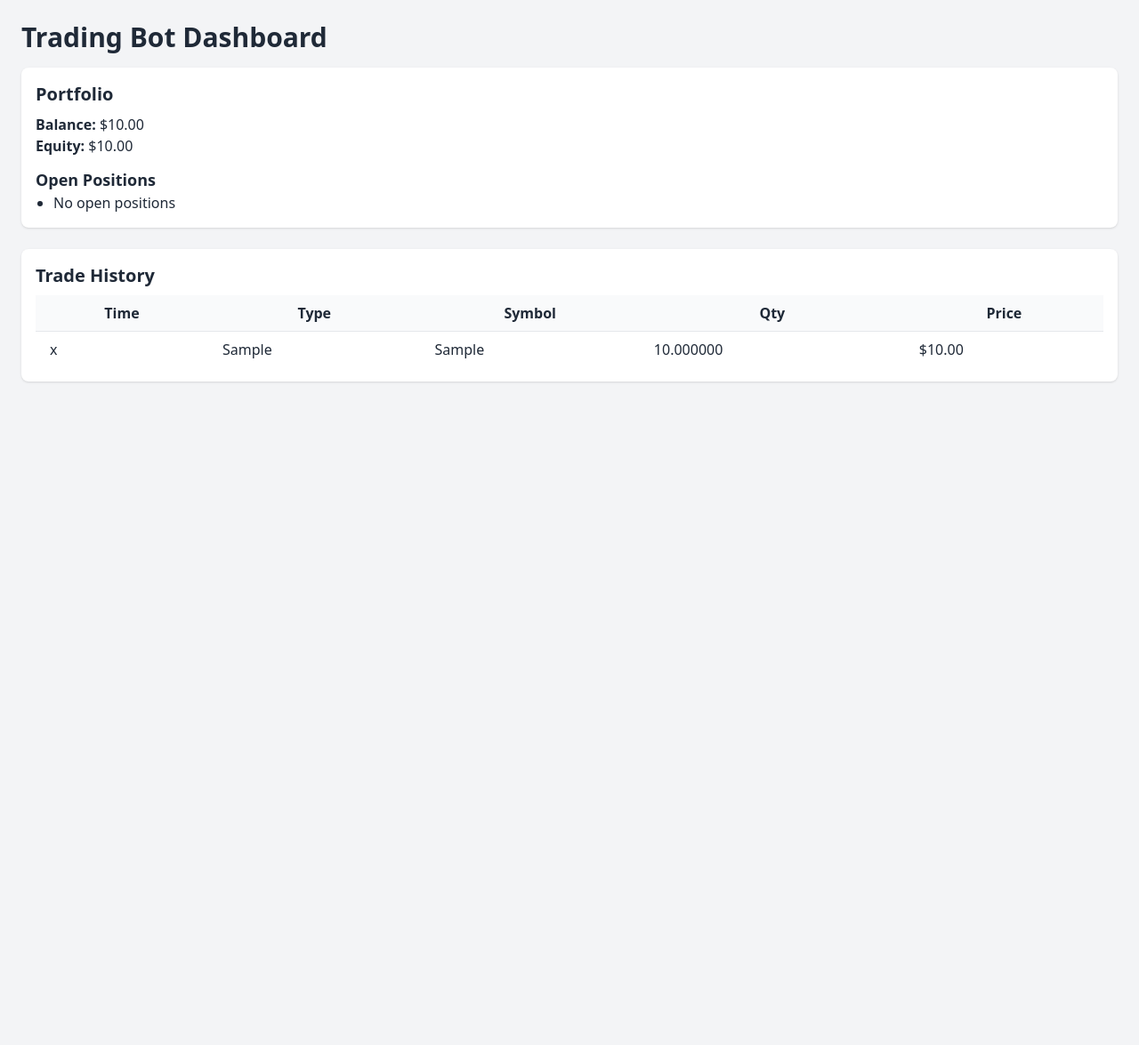
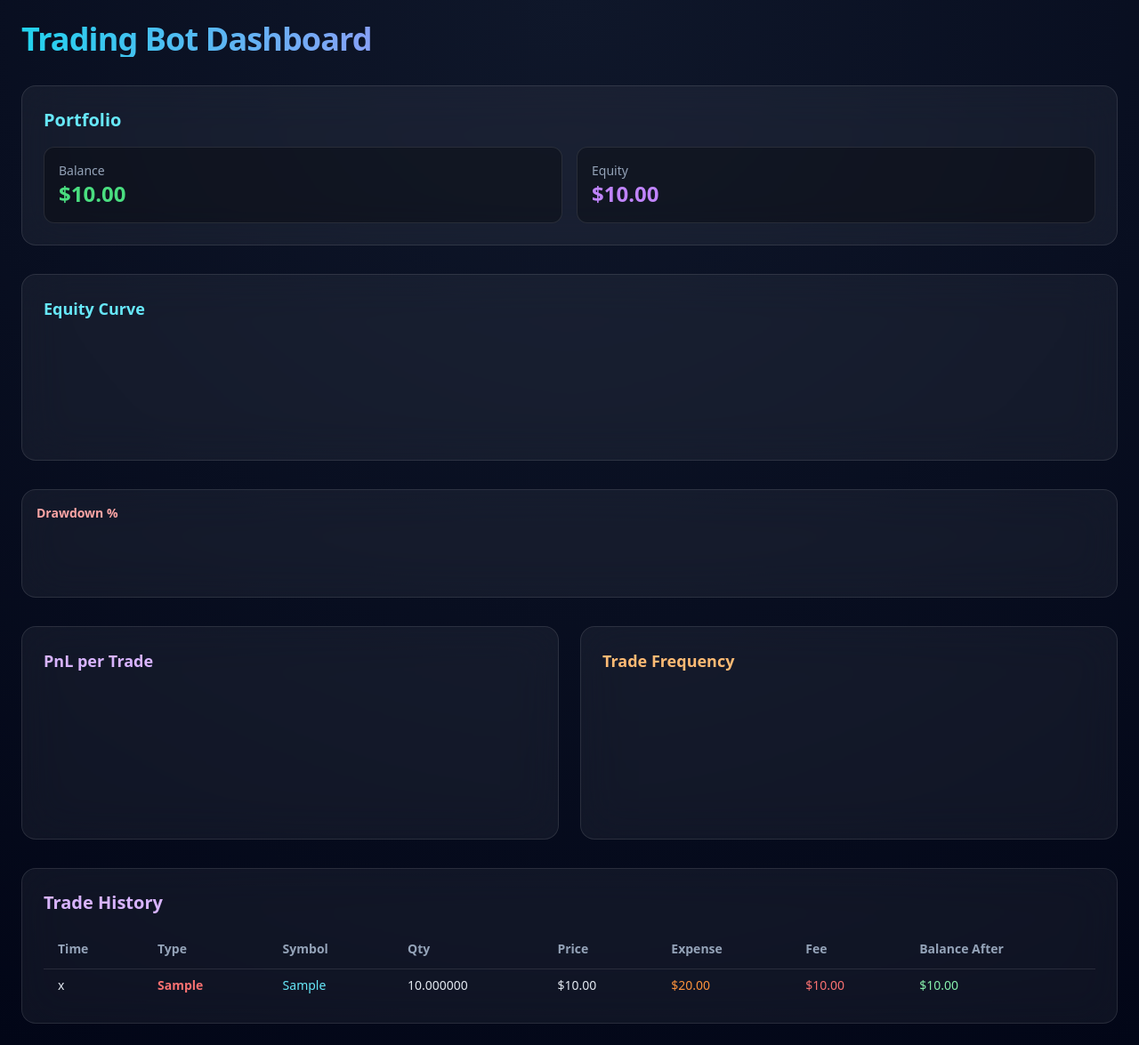
Before and after one commit to retr0-m/trading-bot.py, a FastAPI app: page / in a window 1280 px wide. Shown: the whole page at 89% size. Before the commit the page ends 430 px from the top, so only its background shows below. Run offline with FastAPI, Linux system fonts and the light colour scheme; tables that the repository leaves empty hold one stand-in row (values such as "Sample post"); a map, chart or similar area stays blank; some libraries are stand-ins or nearby versions.

Commit message:
Improved dashboard and settings

```diff
--- a/app/dashboard.py
+++ b/app/dashboard.py
@@ -19,56 +19,46 @@ db : PortfolioDB  # global variable to hold the database connection
 def build_portfolio_from_trades(trades):
     balance = 0.0
     equity = 0.0
-    positions = []
     trade_history = []
+
+    # Track net position per symbol
+    position_count = {sym: 0 for sym in SYMBOLS}
 
     for t in trades:
         trade_id, symbol, side, price, amount, fee, balance_after, timestamp = t
 
         balance = balance_after
-        equity = balance_after  # for now: no unrealized PnL
+        equity = balance  # unrealized PnL later
+
+        if side == "BUY":
+            position_count[symbol] += 1
+        elif side == "SELL":
+            position_count[symbol] -= 1
 
         trade_history.append({
-            "id":trade_id,
+            "id": trade_id,
             "time": timestamp,
             "type": side,
             "symbol": symbol,
             "qty": amount,
             "price": price,
-            "expense": price*amount if side == "BUY" else -price*amount,
-            "balance after": balance_after
+            "expense": (price * amount) / 5, # approximate, since we don't track leverage here
+            "fee": fee,
+            "balance_after": balance_after
         })
 
-    # If last trade is BUY for each symbol → open position
-    trades_by_symbol = {sym: [] for sym in SYMBOLS}
-    for t in trades:
-        trade_id, symbol, side, price, amount, fee, balance_after, timestamp = t
-        for sym in SYMBOLS:
-            if symbol == sym:
-                trades_by_symbol[sym].append(t)
-    open_positions = []
-    for sym, last_trades in trades_by_symbol.items():
-        buy_number = 0
-        sell_number = 0
-        for trade in last_trades:
-            if trade[2] == "BUY":  # side == "BUY"
-                buy_number += 1
-            elif trade[2] == "SELL":  # side == "SELL"
-                sell_number += 1
-        if buy_number > sell_number:  # odd number of BUYs → open position
-            open_positions.append(sym)
-
-
-    for symbol in open_positions:
-        positions.append(
-            f"{symbol}: OPEN"
-        )
+    # Open positions = symbols with net BUYs
+    positions = [
+        f"{sym}: OPEN"
+        for sym, count in position_count.items()
+        if count > 0
+    ]
 
     return {
         "balance": balance,
         "equity": equity,
         "positions": positions,
-        "trade_history": trade_history[::-1]  # newest first
+        "trade_history": trade_history[::-1]
     }
 
 
--- a/app/templates/dashboard.html
+++ b/app/templates/dashboard.html
@@ -6,60 +6,160 @@
     <title>Trading Bot Dashboard</title>
 
     <script src="https://cdn.tailwindcss.com"></script>
+    <script src="https://cdn.jsdelivr.net/npm/chart.js"></script>
 
-    <!-- Auto refresh every 5 seconds -->
     <meta http-equiv="refresh" content="5" />
+
+    <style>
+      body {
+        background: radial-gradient(circle at top, #0f172a, #020617);
+      }
+    </style>
   </head>
-  <body class="bg-gray-100 text-gray-800">
-    <div class="container mx-auto p-6">
-      <h1 class="text-3xl font-bold mb-4">Trading Bot Dashboard</h1>
 
-      <div class="bg-white rounded-lg shadow p-4 mb-6">
-        <h2 class="text-xl font-semibold mb-2">Portfolio</h2>
-        <p>
-          <strong>Balance:</strong> ${{ '%.2f'|format(portfolio.balance) }}
-        </p>
-        <p>
-          <strong>Equity:</strong> ${{ '%.2f'|format(portfolio.equity) }}
-        </p>
+  <body class="text-slate-200 min-h-screen">
+    <div class="container mx-auto p-6 space-y-8">
+      <!-- Header -->
+      <h1 class="text-4xl font-extrabold tracking-tight bg-gradient-to-r from-cyan-400 via-purple-400 to-pink-500 bg-clip-text text-transparent">Trading Bot Dashboard</h1>
 
-        <h3 class="text-lg font-semibold mt-3">Open Positions</h3>
-        <ul class="list-disc ml-5">
-          {% if portfolio.positions %}
-            {% for p in portfolio.positions %}
-              <li>{{ p }}</li>
-            {% endfor %}
-          {% else %}
-            <li>No open positions</li>
-          {% endif %}
-        </ul>
+      <!-- ================= Portfolio ================= -->
+      <div class="backdrop-blur-xl bg-white/5 border border-white/10 rounded-2xl p-6">
+        <h2 class="text-xl font-semibold mb-4 text-cyan-300">Portfolio</h2>
+
+        <div class="grid grid-cols-1 sm:grid-cols-2 gap-4">
+          <div class="p-4 rounded-xl bg-black/30 border border-white/10">
+            <p class="text-sm text-slate-400">Balance</p>
+            <p class="text-2xl font-bold text-green-400">${{ '%.2f'|format(portfolio.balance) }}</p>
           </div>
 
-      <div class="bg-white rounded-lg shadow p-4">
-        <h2 class="text-xl font-semibold mb-2">Trade History</h2>
-        <table class="min-w-full divide-y divide-gray-200">
-          <thead class="bg-gray-50">
-            <tr>
-              <th class="px-4 py-2">Time</th>
-              <th class="px-4 py-2">Type</th>
-              <th class="px-4 py-2">Symbol</th>
-              <th class="px-4 py-2">Qty</th>
-              <th class="px-4 py-2">Price</th>
+          <div class="p-4 rounded-xl bg-black/30 border border-white/10">
+            <p class="text-sm text-slate-400">Equity</p>
+            <p class="text-2xl font-bold text-purple-400">${{ '%.2f'|format(portfolio.equity) }}</p>
+          </div>
+        </div>
+      </div>
+
+      <!-- ================= Equity Curve ================= -->
+      <div class="backdrop-blur-xl bg-white/5 border border-white/10 rounded-2xl p-6">
+        <h2 class="text-lg font-semibold mb-3 text-cyan-300">Equity Curve</h2>
+        <canvas id="equityChart" height="120"></canvas>
+      </div>
+
+      <!-- ================= Drawdown ================= -->
+      <div class="backdrop-blur-xl bg-white/5 border border-white/10 rounded-2xl p-4">
+        <h2 class="text-sm font-semibold mb-2 text-red-300">Drawdown %</h2>
+        <canvas id="drawdownChart" height="60"></canvas>
+      </div>
+
+      <!-- ================= PnL + Frequency ================= -->
+      <div class="grid grid-cols-1 md:grid-cols-2 gap-6">
+        <!-- PnL Histogram -->
+        <div class="backdrop-blur-xl bg-white/5 border border-white/10 rounded-2xl p-6">
+          <h2 class="text-lg font-semibold mb-3 text-purple-300">PnL per Trade</h2>
+          <canvas id="pnlChart"></canvas>
+        </div>
+
+        <!-- Trade Frequency -->
+        <div class="backdrop-blur-xl bg-white/5 border border-white/10 rounded-2xl p-6">
+          <h2 class="text-lg font-semibold mb-3 text-orange-300">Trade Frequency</h2>
+          <canvas id="freqChart"></canvas>
+        </div>
+      </div>
+
+      <!-- ================= Trade History ================= -->
+      <div class="backdrop-blur-xl bg-white/5 border border-white/10 rounded-2xl p-6">
+        <h2 class="text-xl font-semibold mb-4 text-purple-300">Trade History</h2>
+
+        <div class="overflow-x-auto">
+          <table class="min-w-full text-sm">
+            <thead>
+              <tr class="text-left text-slate-400 border-b border-white/10">
+                <th class="px-4 py-3">Time</th>
+                <th class="px-4 py-3">Type</th>
+                <th class="px-4 py-3">Symbol</th>
+                <th class="px-4 py-3">Qty</th>
+                <th class="px-4 py-3">Price</th>
+                <th class="px-4 py-3">Expense</th>
+                <th class="px-4 py-3">Fee</th>
+                <th class="px-4 py-3">Balance After</th>
               </tr>
             </thead>
-          <tbody class="divide-y divide-gray-200">
+
+            <tbody class="divide-y divide-white/5">
               {% for t in portfolio.trade_history %}
-              <tr>
+                <tr class="hover:bg-white/5">
                   <td class="px-4 py-2">{{ t.time }}</td>
-                <td class="px-4 py-2">{{ t.type }}</td>
-                <td class="px-4 py-2">{{ t.symbol }}</td>
+                  <td class="px-4 py-2 font-semibold {% if t.type == 'BUY' %}
+                      text-green-400
+                    {% else %}
+                      text-red-400
+                    {% endif %}">{{ t.type }}</td>
+                  <td class="px-4 py-2 text-cyan-300">{{ t.symbol }}</td>
                   <td class="px-4 py-2">{{ '%.6f'|format(t.qty) }}</td>
                   <td class="px-4 py-2">${{ '%.2f'|format(t.price) }}</td>
+                  <td class="px-4 py-2 text-orange-400">${{ '%.2f'|format(t.expense) }}</td>
+                  <td class="px-4 py-2 text-red-400">${{ '%.2f'|format(t.fee) }}</td>
+                  <td class="px-4 py-2 text-green-300">${{ '%.2f'|format(t.balance_after) }}</td>
                 </tr>
               {% endfor %}
             </tbody>
           </table>
         </div>
       </div>
+    </div>
+
+    <!-- ================= Charts JS ================= -->
+    <script>
+      const labels = {{ chart_labels | safe }};
+      const equity = {{ equity_curve | safe }};
+      const drawdown = {{ drawdown_curve | safe }};
+      const pnl = {{ pnl_per_trade | safe }};
+      const freqLabels = {{ trade_freq_labels | safe }};
+      const freqData = {{ trade_freq | safe }};
+
+      new Chart(equityChart, {
+        type: "line",
+        data: {
+          labels,
+          datasets: [{
+            data: equity,
+            borderWidth: 2,
+            tension: 0.3
+          }]
+        },
+        options: { plugins: { legend: { display: false } } }
+      });
+
+      new Chart(drawdownChart, {
+        type: "line",
+        data: {
+          labels,
+          datasets: [{
+            data: drawdown,
+            borderWidth: 1,
+            tension: 0.3
+          }]
+        },
+        options: { plugins: { legend: { display: false } } }
+      });
+
+      new Chart(pnlChart, {
+        type: "bar",
+        data: {
+          labels: pnl.map((_, i) => i + 1),
+          datasets: [{ data: pnl }]
+        },
+        options: { plugins: { legend: { display: false } } }
+      });
+
+      new Chart(freqChart, {
+        type: "bar",
+        data: {
+          labels: freqLabels,
+          datasets: [{ data: freqData }]
+        },
+        options: { plugins: { legend: { display: false } } }
+      });
+    </script>
   </body>
 </html>
--- a/risk/position.py
+++ b/risk/position.py
@@ -1,3 +1,5 @@
+# ! DEPRECATED
+
 from log.logger import log
 
 def position_size(
```
Also changed, not shown: config.py (+13 -9 lines), main.py (+16 -17 lines), paper/portfolio.py (+67 -36 lines), log/logger.py (line endings or trailing spaces), 3 other files. Lines whose indentation alone changed are shown as unchanged.
